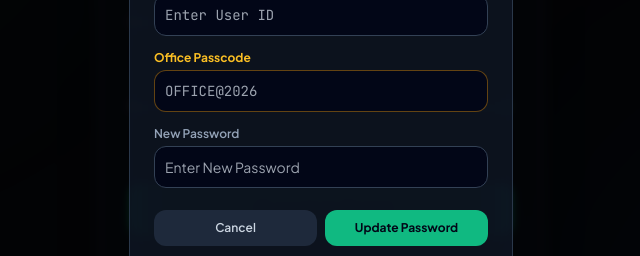
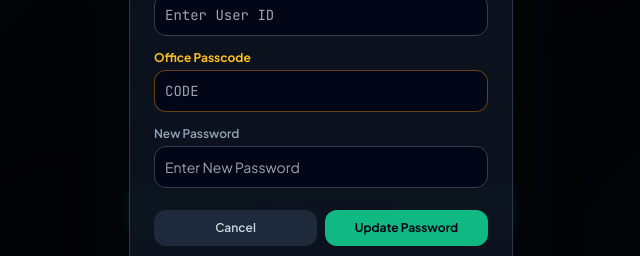
Before and after one commit to mohitrajput2197/trade_portal, a website: page public/index.html in a window 1280 px wide. Both pictures are taken after a click on the button "Forgot Password?". Shown: the part 319-575 px from the top of the page, 319-959 px from the left. Drawn offline with nearby package versions, Linux system fonts and the light colour scheme.

Commit message:
update DASHBOARD3

```diff
--- a/public/index.html
+++ b/public/index.html
@@ -145,7 +145,7 @@
         </div>
         <div>
           <label class="block text-xs font-bold text-amber-400 mb-1">Office Passcode</label>
-          <input type="password" id="resetOfficeCode" required placeholder="OFFICE@2026" class="w-full bg-slate-950 border border-amber-500/40 rounded-xl p-2.5 text-sm text-white font-mono-val outline-none focus:border-amber-400">
+          <input type="password" id="resetOfficeCode" required placeholder="CODE" class="w-full bg-slate-950 border border-amber-500/40 rounded-xl p-2.5 text-sm text-white font-mono-val outline-none focus:border-amber-400">
         </div>
         <div>
           <label class="block text-xs font-semibold text-slate-400 mb-1">New Password</label>
```
